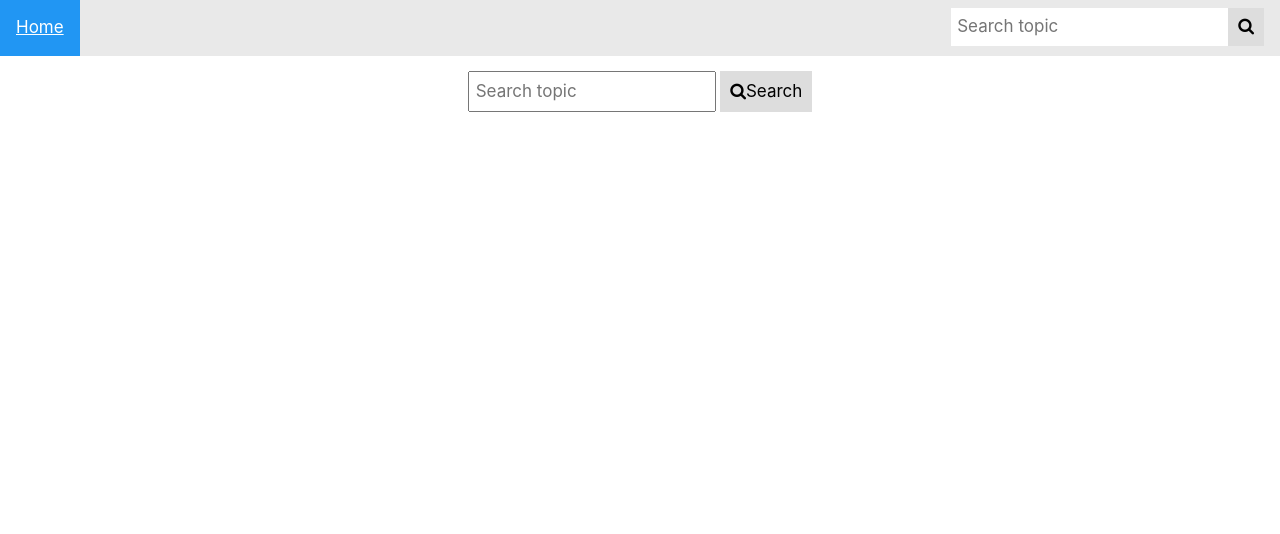
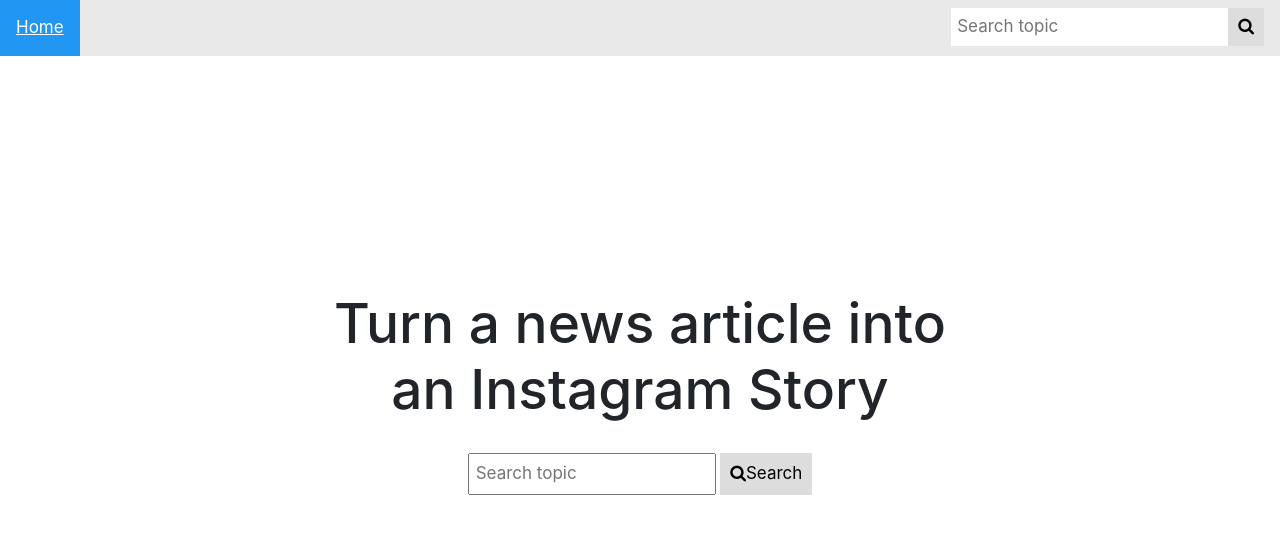
Before and after one commit to PablooogiN/Story2Instagram, a Flask app: page / in a window 1280 px wide. Shown: the top 534 px of the page. Run offline with Flask 2, Linux system fonts and the light colour scheme.

Commit message:
style changes for homescreen

```diff
--- a/static/style.css
+++ b/static/style.css
@@ -184,3 +184,11 @@
 .btn:hover {
   background-color: RoyalBlue;
 }
+
+.mainSearch{
+  padding-top: 35vh;
+}
+
+.maintitle{
+  font-size: 55px;
+}
--- a/templates/index.html
+++ b/templates/index.html
@@ -14,13 +14,14 @@
         {% if message %}
         <p class = "message">{{ message }}</p>
         {% endif %}
-
+        <div class = "mainSearch">
             <form action="" method="post">
-            <label class = "prompt" for="username">Turn a news article into an Instagram Story:</label>
+                <label class = "prompt" for="username"><h3 class= "maintitle">Turn a news article into an Instagram Story</h3></label>
                 <p>
                     <input type="text" name="topic" placeholder = "Search topic">
                     <button type="submit"><i class="fa fa-search"></i>Search</button>
                 </p>
             </form>
         </div>
+    </div>
 {% endblock %}
```
Lines whose indentation alone changed are shown as unchanged.
